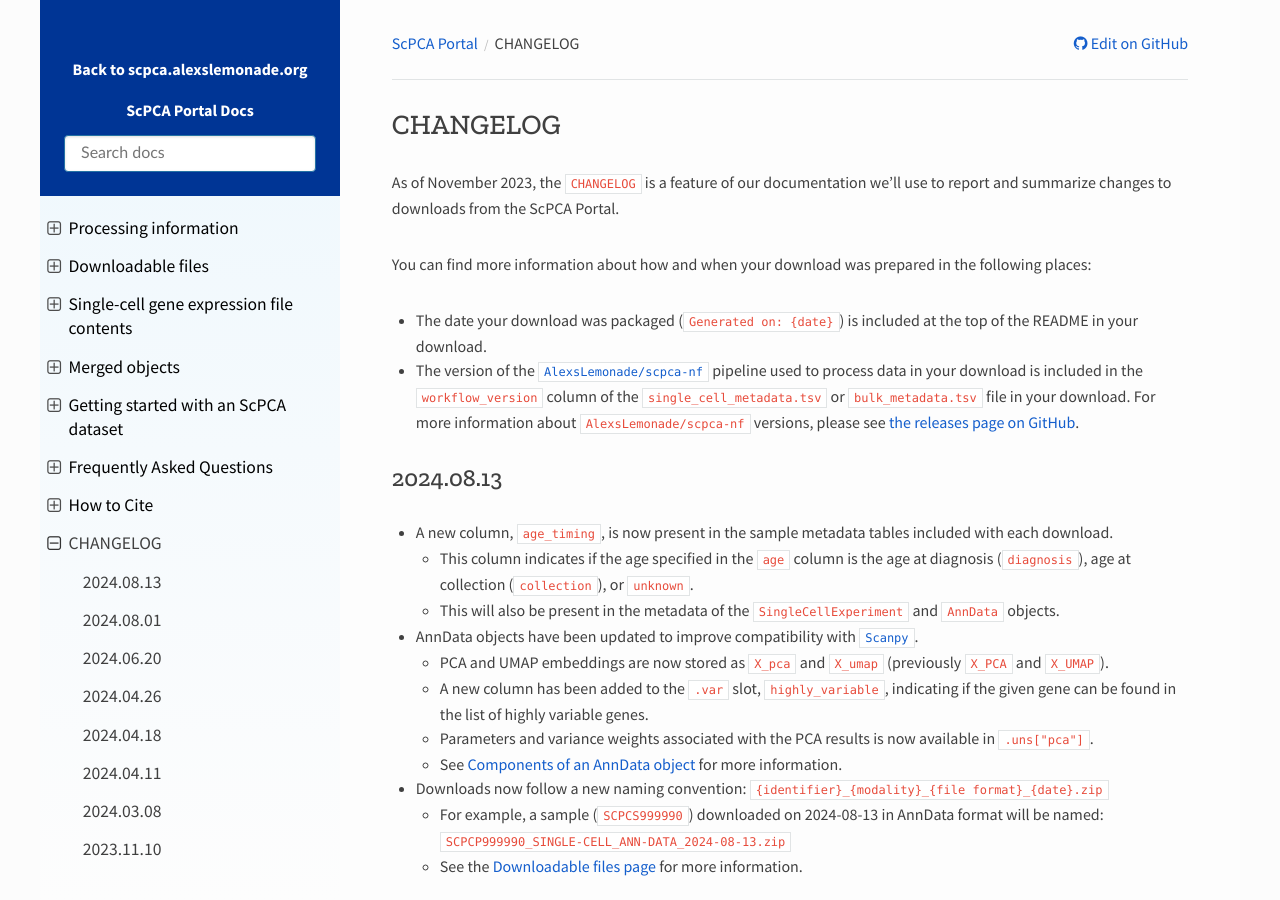
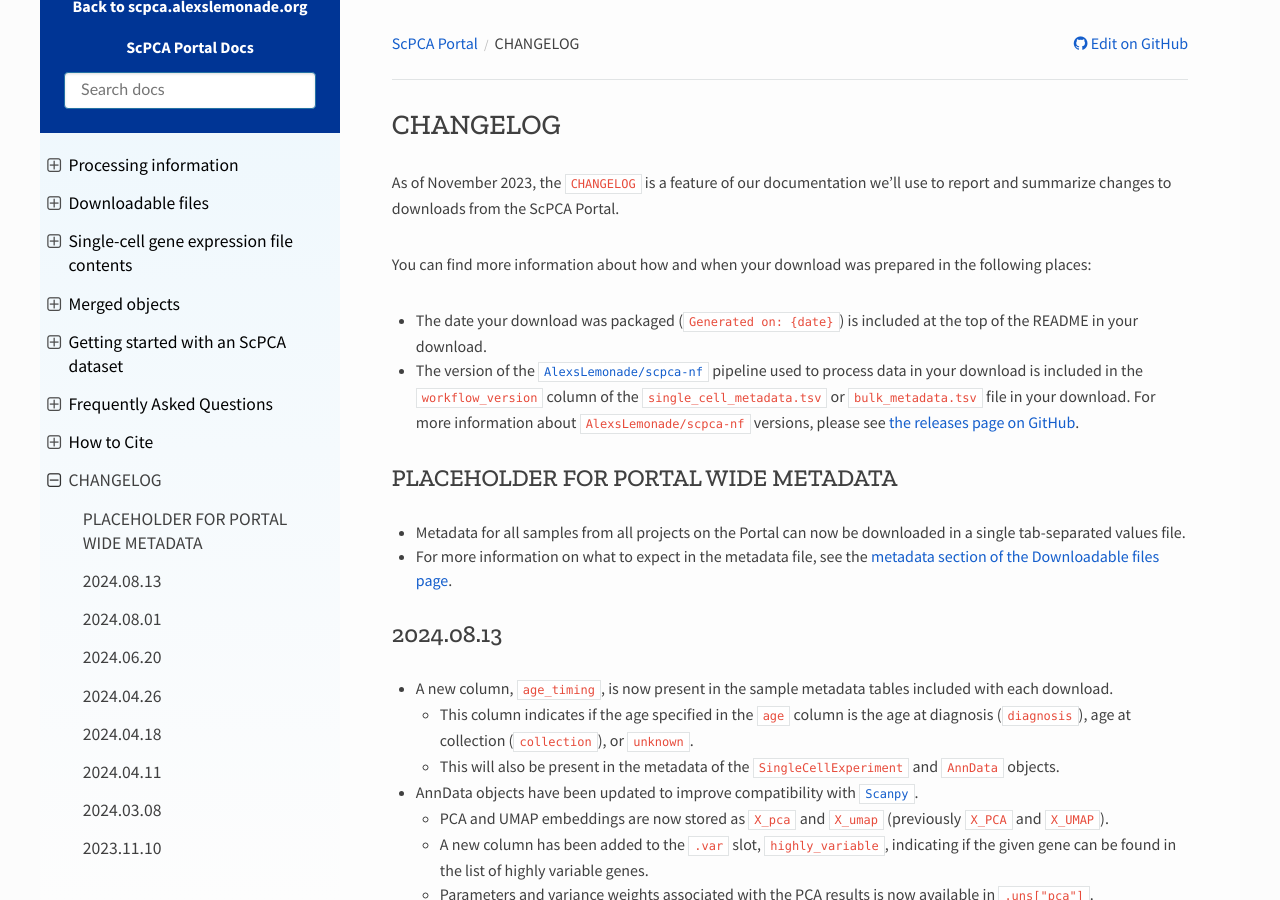
Before and after one commit to DongzeHE/scpca-docs, a Sphinx documentation site: the page built from docs/CHANGELOG.md, in a window 1280 px wide and 900 px high. Built offline with Sphinx 7.4.7 and the Read the Docs theme 2.0.0, drawn with Linux system fonts in a browser that asks for light colours.

Commit message:
Add back portal-wide metadata placeholder to CHANGELOG

```diff
--- a/docs/CHANGELOG.md
+++ b/docs/CHANGELOG.md
@@ -11,6 +11,11 @@
 <!-------------------------------------------------->
 <!-- PUT THE NEW CHANGELOG ENTRY RIGHT BELOW THIS -->
 <!-------------------------------------------------->
+
+## PLACEHOLDER FOR PORTAL WIDE METADATA
+
+* Metadata for all samples from all projects on the Portal can now be downloaded in a single tab-separated values file.
+* For more information on what to expect in the metadata file, see the {ref}`metadata section of the Downloadable files page <download_files:metadata>`.
 
 ## 2024.08.13
 
```
